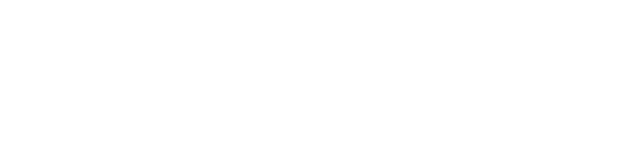
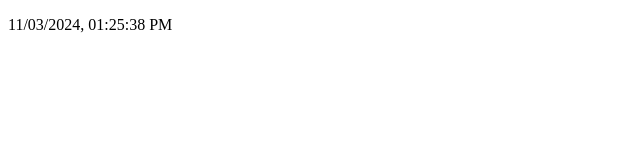
Before and after one commit to acciojob/clock-mv735065, a website: page main.html in a window 1280 px wide. Shown: the whole page, without its empty margins (0-640 px from the left). Drawn offline with Linux system fonts and the light colour scheme.

Commit message:
created a submission

```diff
--- a/script.js
+++ b/script.js
@@ -1 +1,24 @@
 //your JS code here. If required.
+let time=document.createElement("p");
+time.id="timer";
+
+
+time.innerHTML=`${getCurrentTime()}`
+
+document.querySelector("body").append(time);
+
+function getCurrentTime() {
+    const date = new Date();
+    const day = String(date.getDate()).padStart(2, '0');
+    const month = String(date.getMonth() + 1).padStart(2, '0'); // Months are zero-indexed
+    const year = date.getFullYear();
+    const hours = date.getHours();
+    const minutes = String(date.getMinutes()).padStart(2, '0');
+    const seconds = String(date.getSeconds()).padStart(2, '0');
+
+    // Determine AM or PM
+    const ampm = hours >= 12 ? 'PM' : 'AM';
+    const formattedHours = String(hours % 12 || 12).padStart(2, '0'); // Convert to 12-hour format
+
+    return `${month}/${day}/${year}, ${formattedHours}:${minutes}:${seconds} ${ampm}`;
+}
```
Also changed, not shown: main.html (+1 -0 lines).
